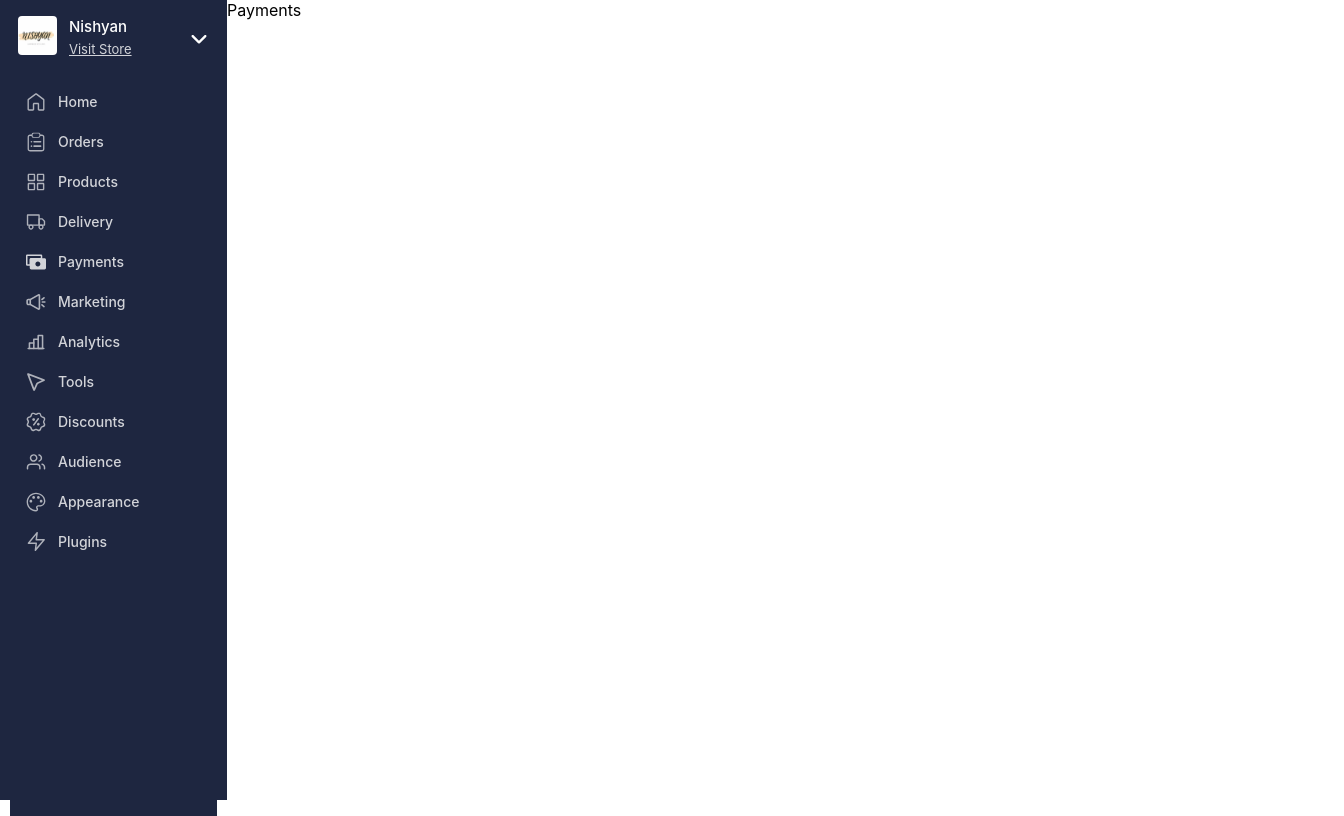
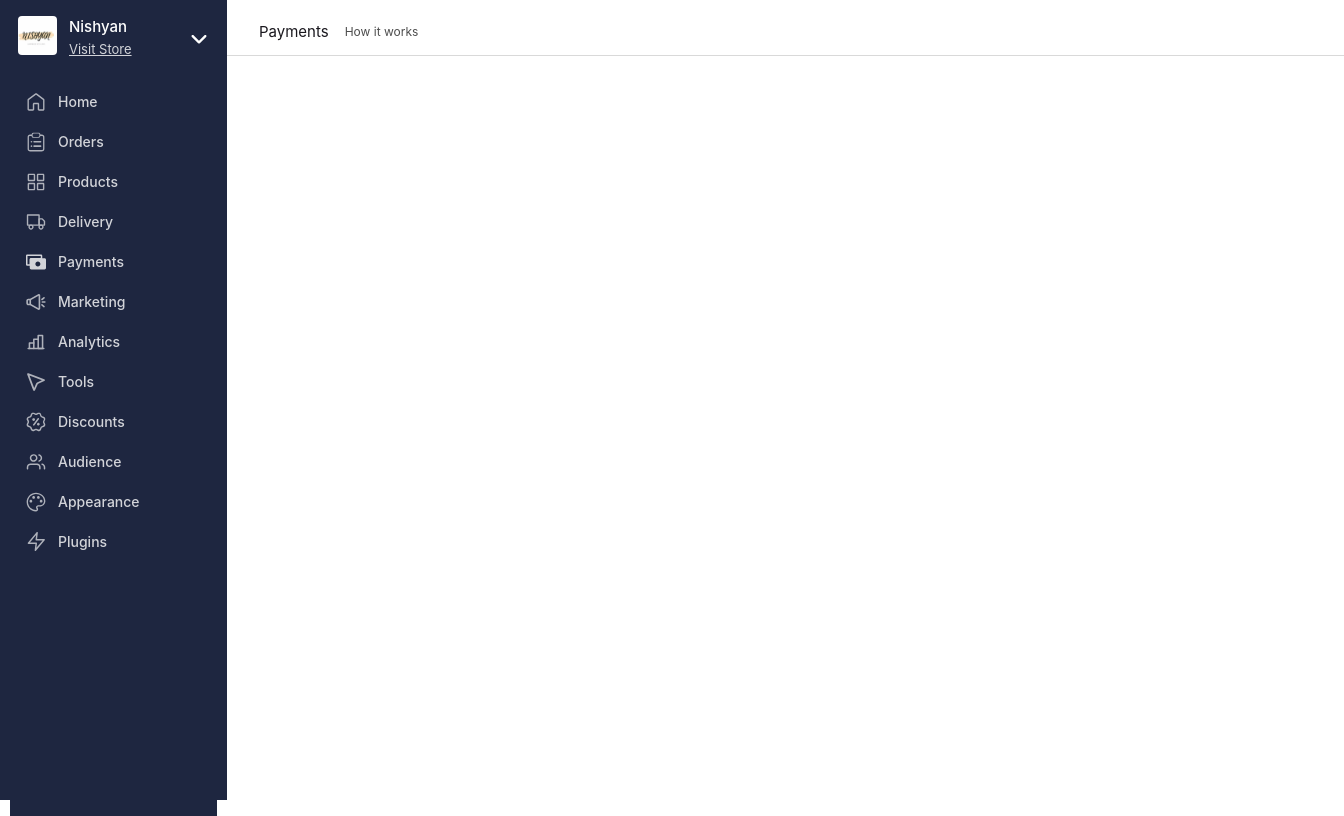
Before and after one commit to khsbeast/Dukaan-payments, a React (Create React App) app in the folder dukaan-payments/: page / in a window 1280 px wide. Shown: the whole page, 1344 px wide, since content can reach past the window. Built offline with nearby package versions, Linux system fonts and the light colour scheme; a web font is replaced by a local one.

Commit message:
Payments header section

```diff
--- a/dukaan-payments/src/Views/Payments.jsx
+++ b/dukaan-payments/src/Views/Payments.jsx
@@ -1,6 +1,7 @@
 import React from "react";
 import SideBar from "../Components/Sidebar/SideBar.jsx";
 import styles from "./payments.module.scss";
+import Header from "../Components/Header/Header.jsx";
 
 function Payments() {
   return (
@@ -8,7 +9,9 @@ function Payments() {
       <div className={styles.sideBar}>
         <SideBar />
       </div>
-      <div className={styles.main}>Payments</div>
+      <div className={styles.main}>
+        <Header />
+      </div>
     </div>
   );
 }
--- /dev/null
+++ b/dukaan-payments/src/components/Header/Header.jsx
@@ -0,0 +1,15 @@
+import React from "react";
+import styles from "./header.module.scss";
+
+const Header = () => {
+  return (
+    <div className={styles.container}>
+      <div style={{ display: "flex", gap: "1rem", alignItems: "center" }}>
+        <h2>Payments</h2>
+        <span>How it works</span>
+      </div>
+    </div>
+  );
+};
+
+export default Header;
--- /dev/null
+++ b/dukaan-payments/src/components/Header/InputBox/inputBox.modules.scss
@@ -0,0 +1,3 @@
+.inputBox{
+
+}
--- /dev/null
+++ b/dukaan-payments/src/components/Header/header.module.scss
@@ -0,0 +1,22 @@
+.container {
+  height: 22px;
+  width: 100%;
+  margin: 9px 0;
+  border-bottom: 1px solid #d9d9d9;
+  padding: 12px 32px;
+  background: #fff;
+
+  div > h2 {
+    font-size: 15px;
+    font-weight: 400;
+    color: #1a181e;
+    line-height: 22px;
+  }
+  div > span {
+    color: #4d4d4d;
+    font-size: 12px;
+    font-style: normal;
+    font-weight: 400;
+    line-height: 16px;
+  }
+}
```
Also changed, not shown: dukaan-payments/src/components/Header/InputBox/InputBox.jsx (added, +10 -0 lines).
